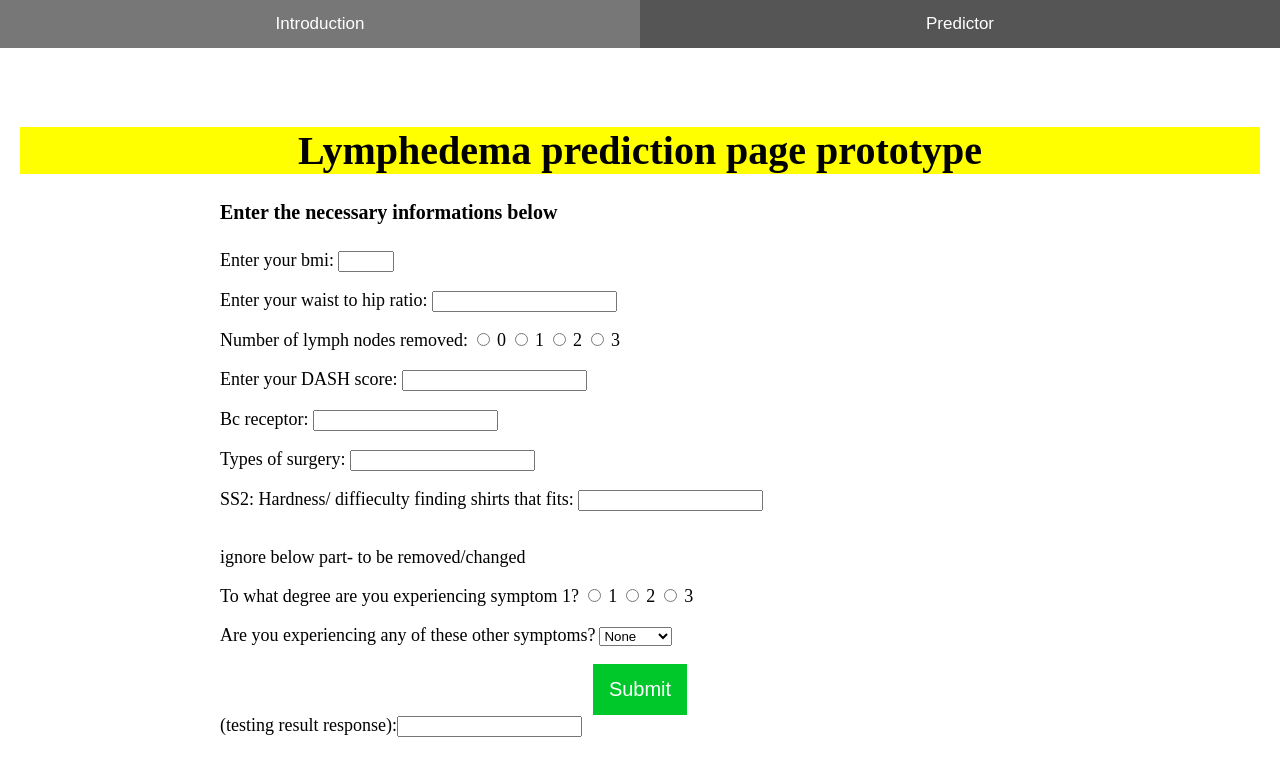
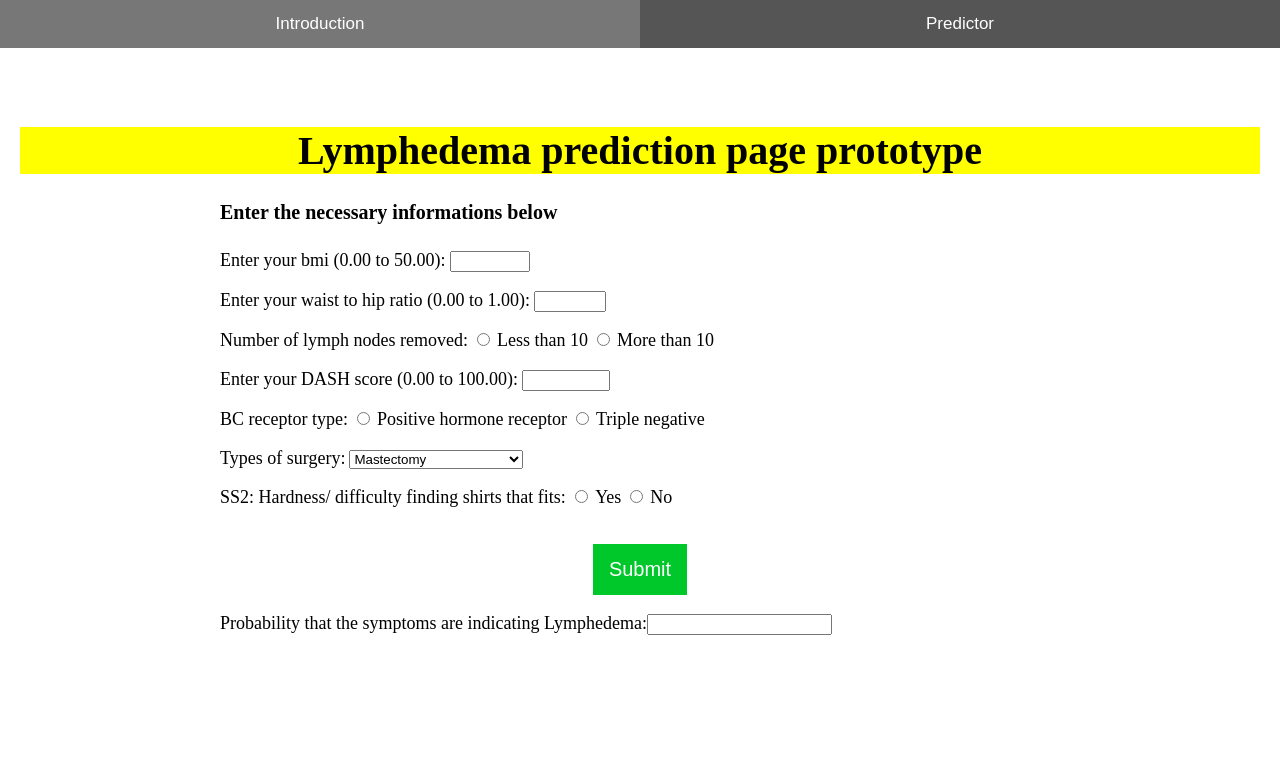
Before and after one commit to ganjiajiat/FIT3162_GIT, a Flask app: template Web/v2/templates/indexv2.html in a window 1280 px wide, after a click on "Predictor". Shown: the top 776 px of the page. Run offline with Flask 2, Linux system fonts and the light colour scheme; the template is opened without the code that fills it, so the values that code supplies are empty; some libraries are stand-ins or nearby versions.

Commit message:
Add files via upload

```diff
--- a/Web/v2/templates/indexv2.html
+++ b/Web/v2/templates/indexv2.html
@@ -97,11 +97,13 @@
 		{
 			var f1 = parseFloat($("#waist_hip_ratio").val());
 			var f2 = parseFloat($("#bmi").val());
-			var f3 = parseFloat($("#lymph_removed").val());
+
+			var f3 =parseFloat($("input[name=lymph_removed]:checked").val());
+
 			var f4 = parseFloat($("#dash_score").val());
-			var f5 = parseFloat($("#bc_receptor").val());
+			var f5 = parseFloat($("input[name=bc_receptor]:checked").val());
 			var f6 = parseFloat($("#surgery_type").val());
-			var f7 = parseFloat($("#ss2_hardness").val());
+			var f7 = parseFloat($("input[name=ss2_hardness]:checked").val());
 			to_send['waist_hip_ratio']=f1;
 			to_send['bmi']=f2;
 			to_send['lymph_removed']=f3;
@@ -163,72 +165,57 @@
 
 		<form  class="form" method="POST">
 		<h4>Enter the necessary informations below</h4>
-		<label for="bmi">Enter your bmi: </label>
-		<input type="number" name="bmi" id="bmi" min="12" max="35" >
+		<label for="bmi">Enter your bmi (0.00 to 50.00): </label>
+		<input type="number" name="bmi" id="bmi" min="0" max="50" step="0.01">
 		<br>
 		<br>
-		<label for="waist_hip_ratio">Enter your waist to hip ratio: </label>
-		<input type="number" name="waist_hip_ratio" id="waist_hip_ratio">
+		<label for="waist_hip_ratio">Enter your waist to hip ratio (0.00 to 1.00): </label>
+		<input type="number" name="waist_hip_ratio" id="waist_hip_ratio" min="0" max="1" step="0.01">
 		<br>
 		<br>
 		<label >Number of lymph nodes removed:</label>
-		<input type="radio" id="lm0" name="lymph_removed" value="0">
-		<label for="lm0" class="radio">0</label>
 		<input type="radio" id="lm1" name="lymph_removed" value="1">
-		<label for="lm1" class="radio">1</label>
+		<label for="lm1" class="radio">Less than 10</label>
 		<input type="radio" id="lm2" name="lymph_removed" value="2">
-		<label for="lm2" class="radio">2</label>
-		<input type="radio" id="lm3" name="lymph_removed" value="3">
-		<label for="lm3" class="radio">3</label>
+		<label for="lm2" class="radio">More than 10</label>
 
 		<br>
 		<br>
-		<label for="dash_score">Enter your DASH score: </label>
-		<input type="number" name="dash_score" id="dash_score">
-		<br>
-		<br>
-		<label for="bc_receptor">Bc receptor: </label>
-		<input type="number" name="bc_receptor" id="bc_receptor">
-		<br>
-		<br>
-		<label for="surgery_type">Types of surgery: </label>
-		<input type="number" name="surgery_type" id="surgery_type">
-		<br>
-		<br>
-		<label for="ss2_hardness">SS2: Hardness/ diffieculty finding shirts that fits: </label>
-		<input type="number" name="ss2_hardness" id="ss2_hardness">
+		<label for="dash_score">Enter your DASH score (0.00 to 100.00): </label>
+		<input type="number" name="dash_score" id="dash_score" min="0" max="100" step="0.01">
 		<br>
 		<br>
 
-
-
-
-		<p>ignore below part-  to be removed/changed</p>
-		<label >To what degree are you experiencing symptom 1?</label>
-		<input type="radio" id="1" name="symptom_1" value="1">
-		<label for="1" class="radio">1</label>
-		<input type="radio" id="2" name="symptom_1" value="2">
-		<label for="2" class="radio">2</label>
-		<input type="radio" id="3" name="symptom_1" value="3">
-		<label for="3" class="radio">3</label>
+		<label >BC receptor type:</label>
+		<input type="radio" id="bc_rec1" name="bc_receptor" value="1">
+		<label for="bc_rec1" class="radio">Positive hormone receptor</label>
+		<input type="radio" id="bc_rec2" name="bc_receptor" value="2">
+		<label for="bc_rec2" class="radio">Triple negative</label>
 		<br>
 		<br>
-		<label for="other">Are you experiencing any of these other symptoms?</label>
-		<select id="other" name="other">
-			<option value="none">None</option>
-			<option value="option1">Option 1</option>
-			<option value="option2">Option 2</option>
-			<option value="option3">Option 3</option>
 
+		<label for="surgery_type">Types of surgery:</label>
+		<select id="surgery_type" name="surgery_type">
+			<option value="1">Mastectomy</option>
+			<option value="2">Lumpectomy</option>
+			<option value="3">Mastectomy/Lumpectomy</option>
 		</select>
+		<br>
+		<br>
+		<label>SS2: Hardness/ difficulty finding shirts that fits: </label>
+		<input type="radio" id="diff1" name="ss2_hardness" value="1">
+		<label for="diff1" class="radio">Yes</label>
+		<input type="radio" id="diff2" name="ss2_hardness" value="2">
+		<label for="diff2" class="radio">No</label>
+		<br>
 
 		<br>
 		<br>
 		<button  class="submit" id="submit">Submit</button>
-		<label>(testing result response):</label><input id="result" type="number"/><br/>
+
 		</form>
-
 			<br>
+		<label>Probability that the symptoms are indicating Lymphedema:</label><input id="result" type="number"/><br/>
 		<!--<p id="result">Your age (testing response) : </p>-->
 
 
```
